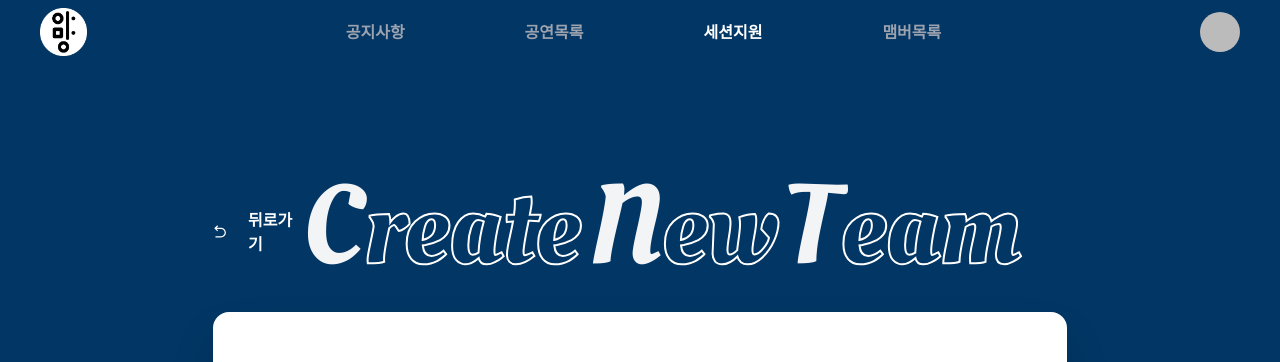
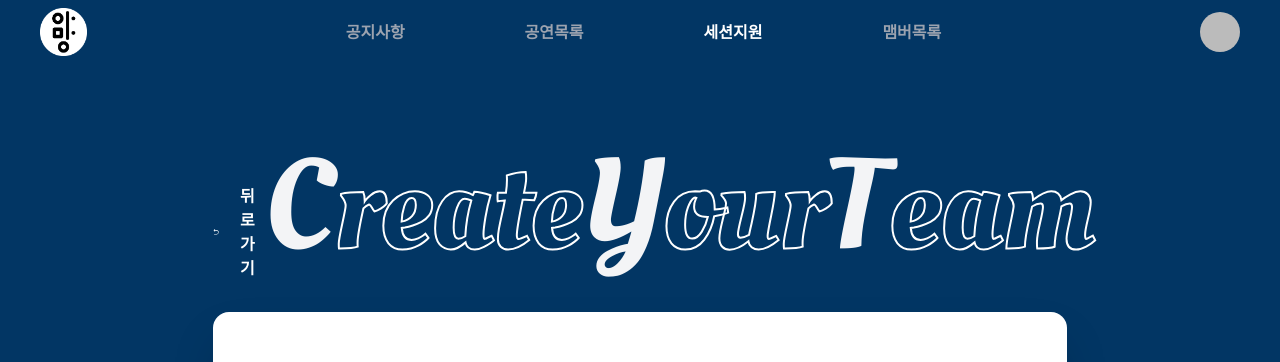
Before and after one commit to skku-amang/main, a Next.js app: page /teams/create in a window 1280 px wide. Shown: the top 362 px of the page. Built offline with nearby package versions, Linux system fonts and the light colour scheme; no server answers; sample sign-in values are in the browser's storage.

Commit message:
refactor: refactor OleoPageHeader

```diff
--- a/app/(general)/teams/create/page.tsx
+++ b/app/(general)/teams/create/page.tsx
@@ -21,10 +21,7 @@ const TeamCreatePage = async () => {
           <RiArrowGoBackLine className="text-white" />
           뒤로가기
         </Link>
-        <OleoPageHeader
-          inputSentence="Create New Team"
-          textSize="text-[7rem]"
-        />
+        <OleoPageHeader title="Create Your Team" />
         <div className="h-10 w-10 " />
       </div>
       <TeamForm className="z-10 w-2/3 bg-white" />
--- a/components/OleoPageHeader/OleoPageHeaderFirstLetters.tsx
+++ /dev/null
@@ -1,33 +0,0 @@
-import { Oleo_Script } from "next/font/google"
-import React from "react"
-
-import { cn } from "@/lib/utils"
-
-const OleoScript = Oleo_Script({ subsets: ["latin"], weight: "400" })
-
-interface FirstLetterProps {
-  word: {
-    id: number
-    letter: string
-  }
-  textSize?: string // 텍스트 크기를 받아오는 props 추가
-}
-
-const OleoPageHeaderFirstLetters: React.FC<FirstLetterProps> = ({
-  word,
-  textSize
-}) => {
-  return (
-    <div
-      className={cn(
-        OleoScript.className,
-        textSize, // 동적으로 텍스트 크기 적용
-        "z-10 bg-primary italic text-gray-100"
-      )}
-    >
-      {word.letter} {/* 첫 글자를 표시 */}
-    </div>
-  )
-}
-
-export default OleoPageHeaderFirstLetters
--- a/components/OleoPageHeader/OleoPageHeaderLetters.tsx
+++ /dev/null
@@ -1,33 +0,0 @@
-import { Oleo_Script } from "next/font/google"
-import React from "react"
-
-import { cn } from "@/lib/utils"
-
-const OleoScript = Oleo_Script({ subsets: ["latin"], weight: "400" })
-
-interface LetterProps {
-  word: {
-    id: number
-    modifiedWord: string
-  }
-  textSize?: string // 텍스트 크기를 받아오는 props 추가
-}
-
-const OleoPageHeaderLetters: React.FC<LetterProps> = ({ word, textSize }) => {
-  return (
-    <div
-      className={cn(
-        OleoScript.className,
-        "bg-primary italic text-primary",
-        textSize // 동적으로 텍스트 크기 적용
-      )}
-      style={{
-        WebkitTextStroke: "2px white" // -webkit-text-stroke 속성 적용
-      }}
-    >
-      {word.modifiedWord}
-    </div>
-  )
-}
-
-export default OleoPageHeaderLetters
--- a/components/OleoPageHeader/index.tsx
+++ b/components/OleoPageHeader/index.tsx
@@ -1,40 +1,42 @@
-import OleoPageHeaderFirstLetters from "@/components/OleoPageHeader/OleoPageHeaderFirstLetters"
-import OleoPageHeaderLetters from "@/components/OleoPageHeader/OleoPageHeaderLetters"
+import { Oleo_Script } from "next/font/google"
+import React from "react"
+
+import { cn } from "@/lib/utils"
+
+const OleoScript = Oleo_Script({ subsets: ["latin"], weight: "400" })
 
 const OleoPageHeader = ({
-  inputSentence,
-  textSize
+  title
 }: {
-  inputSentence: string
-  textSize: string // text-9xl과 같은 형식으로 입력
+  title: string
 }) => {
-  let sentence: string[] = inputSentence.split(" ")
-
-  let firstLetters: { id: number; letter: string }[] = sentence.map(
-    (word, index) => ({
-      id: index + 1,
-      letter: word.charAt(0)
-    })
-  )
-
-  let modifiedSentence: { id: number; modifiedWord: string }[] = sentence.map(
-    (word, index) => ({
-      id: index + 1,
-      modifiedWord: word.slice(1)
-    })
-  )
+  const words = title.split(" ")
 
   return (
-    <div className="flex">
-      {firstLetters.map((firstLetter, i) => (
-        <div className="mr-2 flex" key={firstLetter.id}>
-          <OleoPageHeaderFirstLetters word={firstLetter} textSize={textSize} />
-          <OleoPageHeaderLetters
-            word={modifiedSentence[i]}
-            textSize={textSize}
-          />
+    <div className="flex mb-10">
+      {words.map((word, i) => {
+        const firstLetter = word.charAt(0)
+        const rest = word.slice(1)
+
+        return (
+        <div className="flex" key={i}>
+          <div className={cn(
+            OleoScript.className,
+            "italic text-gray-100 text-9xl"
+          )}>
+            {firstLetter}
+          </div>
+          <div className={cn(
+            OleoScript.className,
+            "italic text-primary text-9xl"
+          )}
+          style={{
+            WebkitTextStroke: "2px white"
+          }}>
+            {rest}
+          </div>
         </div>
-      ))}
+      )})}
     </div>
   )
 }
```
